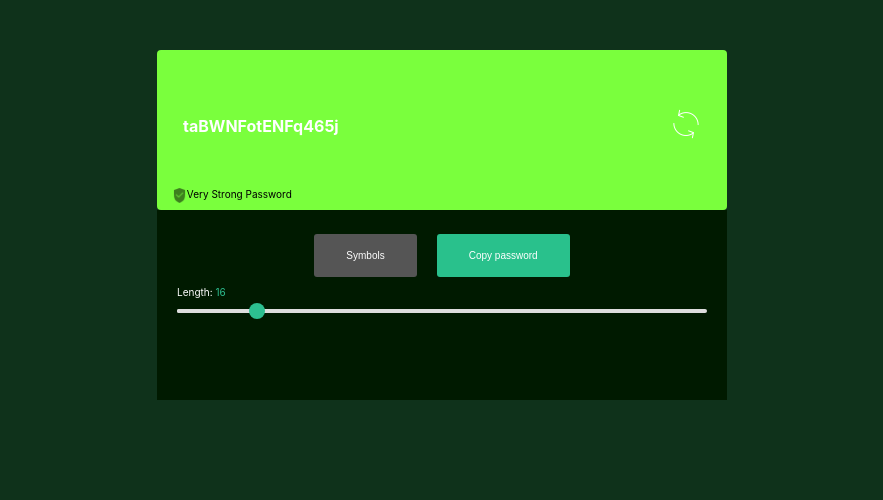
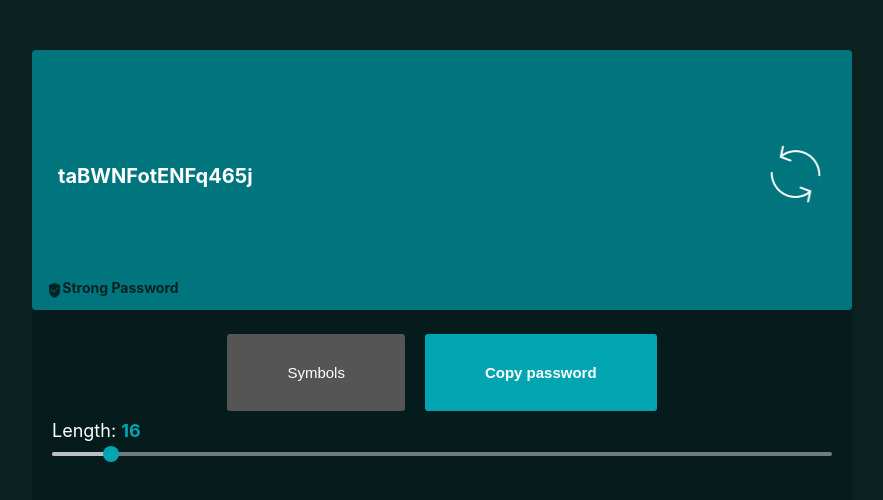
Before and after one commit to avr00/passwordgenerator-react, a React (Create React App) app: page / in a window 1280 px wide. Shown: the top 500 px of the page, without its empty margins (198-1081 px from the left). Built offline with nearby package versions, Linux system fonts and the light colour scheme.

Commit message:
fixed styles

```diff
--- a/src/components/PasswordGenerator.js
+++ b/src/components/PasswordGenerator.js
@@ -9,6 +9,7 @@ import "./Slider.scss";
 import refreshImg from "./images/refresh-btn.png";
 import shield from "./images/shield.png";
 import shielderror from "./images/shielderror.png";
+import "./Toastify.scss";
 
 class PasswordGenerator extends Component {
   state = {
@@ -17,6 +18,18 @@ class PasswordGenerator extends Component {
     specialChar: false,
     copied: false,
     value: 1
+  };
+
+  bgStyle = () => {
+    const length = this.state.length;
+    const bg =
+      length <= 5
+        ? { background: "#60261f" }
+        : length <= 15
+          ? { background: "#4A2600" }
+          : { background: "rgba(10,33,32,1)" };
+    console.log("hi");
+    return bg;
   };
 
   componentDidMount() {
@@ -47,20 +60,20 @@ class PasswordGenerator extends Component {
     const length = this.state.length;
     if (length <= 5) {
       return (
-        <span style={{ background: "red" }}>
-          <img src={shielderror} alt="refresh-btn" /> Weak Password
+        <span style={{ background: "#E6323C" }}>
+          <img src={shielderror} alt="refresh-btn" /> Weak password
         </span>
       );
     } else if (length <= 15) {
       return (
-        <span style={{ background: "orange" }}>
-          <img src={shield} alt="refresh-btn" /> Strong Password
+        <span style={{ background: "#FF7014" }}>
+          <img src={shield} alt="refresh-btn" /> Safe password
         </span>
       );
     } else {
       return (
-        <span style={{ background: "#7aff3d" }}>
-          <img src={shield} alt="refresh-btn" /> Very Strong Password
+        <span style={{ background: "#00757e" }}>
+          <img src={shield} alt="refresh-btn" /> Strong Password
         </span>
       );
     }
@@ -77,15 +90,16 @@ class PasswordGenerator extends Component {
 
   render() {
     return (
-      <div className="wrapper">
+      <div className="bg-color" style={this.bgStyle()}>
+        <div className="wrapper" style={this.bgStyle()}>
           <div
             className="panel"
             style={
               this.state.length <= 5
-              ? { background: "red" }
+                ? { background: "#E6323C" }
                 : this.state.length <= 15
-                ? { background: "orange" }
-                : { background: "#7aff3d" }
+                  ? { background: "#FF7014" }
+                  : { background: "#00757e" }
             }
           >
             <div className="password">
@@ -104,7 +118,7 @@ class PasswordGenerator extends Component {
             <button
               className="btn btn-symbol"
               style={
-              this.state.specialChar ? { border: "1px solid #2dbf90" } : {}
+                this.state.specialChar ? { border: "1.5px solid #00a5b1" } : {}
               }
               onClick={this.handleInputChange}
             >
@@ -120,7 +134,7 @@ class PasswordGenerator extends Component {
               Length: <span>{this.state.length}</span>
             </div>
             <InputRange
-            maxValue={100}
+              maxValue={200}
               minValue={1}
               value={this.state.length}
               onChange={length =>
@@ -134,7 +148,9 @@ class PasswordGenerator extends Component {
               hideProgressBar
               closeOnClick
               pauseOnVisibilityChange
+              pauseOnHover
             />
+          </div>
         </div>
       </div>
     );
--- a/src/components/PasswordGenerator.scss
+++ b/src/components/PasswordGenerator.scss
@@ -1,14 +1,22 @@
 html,
-body {
+body,
+bg-color {
   height: 100%;
-  background: #0f321b;
 }
 body {
   margin: 0;
+  min-height: 100%;
+  height: 100%;
+}
+
+#root,
+.App,
+.bg-color {
+  height: 100%;
 }
 
 .wrapper {
-  width: 70%;
+  width: 100%;
   margin: auto;
   display: flex;
   flex-direction: column;
@@ -21,10 +29,18 @@ body {
   position: relative;
   //background: #269e52 !important;
   width: 100%;
-  max-width: 550px;
-  height: 140px;
+  max-width: 800px;
+  height: 240px;
   border-radius: 4px;
   padding: 10px;
+}
+
+.control {
+  background: rgba(0, 22, 24, 0.5);
+  width: 100%;
+  max-width: 780px;
+  height: 250px;
+  padding: 20px;
 }
 
 .password {
@@ -38,8 +54,8 @@ body {
   display: flex;
   align-items: center;
   justify-content: center;
-  max-width: 300px;
-  min-height: 100px;
+  max-width: 600px;
+  min-height: 200px;
   padding: 1rem;
   word-wrap: break-word;
 
@@ -48,31 +64,25 @@ body {
     word-break: break-all;
     color: white;
     font-weight: bold;
+    font-size: 20px;
   }
 }
 
 .security-check {
   position: absolute;
   bottom: 0px;
-  font-size: 10px;
+  font-size: 14px;
+  font-weight: bold;
   overflow: visible;
   padding-left: 10px;
+  opacity: 0.7;
 
   img {
     margin: -5px;
     padding-right: 2px;
     width: 15px;
     height: auto;
-    opacity: 0.5;
   }
-}
-
-.control {
-  background: #001a00;
-  width: 100%;
-  max-width: 530px;
-  height: 150px;
-  padding: 20px;
 }
 
 .btn {
@@ -80,11 +90,11 @@ body {
   border: none;
   border-radius: 3px;
   color: white;
-  padding: 16px 32px;
+  padding: 30px 60px;
   text-align: center;
   text-decoration: none;
   display: inline-block;
-  font-size: 10px;
+  font-size: 15px;
   margin: 4px 10px;
   transition-duration: 0.4s;
   cursor: pointer;
@@ -99,7 +109,8 @@ body {
 }
 
 .btn-copy {
-  background-color: #29c18c;
+  background-color: #00a5b1;
+  font-weight: bold;
 }
 
 .btn-refresh {
@@ -107,7 +118,7 @@ body {
   text-align: end;
 
   img {
-    width: 20%;
+    width: 40%;
     padding: 15px;
   }
 }
@@ -115,16 +126,18 @@ body {
 .length {
   color: white;
   text-align: start;
-  font-size: 10px;
+  font-size: 18px;
   padding: 5px 0;
 
   span {
-    color: #2dbf90;
+    color: #00a5b1;
+    font-weight: bold;
   }
 }
 
 @media only screen and (max-width: 768px) {
   /* For mobile phones: */
+
   .wrapper {
     margin: 0;
     width: 100%;
@@ -133,6 +146,7 @@ body {
     align-items: center;
     justify-content: center;
     padding-top: 50px;
+    background: rgba(0, 22, 24, 0.8);
   }
 
   .panel {
@@ -146,11 +160,9 @@ body {
 
   .control {
     position: relative;
-    background: #001a00;
     width: 90%;
-    max-width: 530px;
     height: auto;
-    padding: 10px 10px 50px 10px;
+    padding: 20px 10px 50px 10px;
     margin-bottom: 50px;
   }
 
@@ -174,6 +186,7 @@ body {
 
   .btn-copy {
     width: 100%;
+    font-weight: bold;
   }
 
   .btn-refresh {
--- a/src/components/Slider.scss
+++ b/src/components/Slider.scss
@@ -10,7 +10,7 @@
 }
 
 .input-range__slider {
-  background: #2dbf90;
+  background: #00a5b1;
   border: none;
 }
 
@@ -18,11 +18,11 @@
 }
 
 .input-range__track {
-  background: #ddd;
+  background: rgba(221, 221, 221, 0.5)
 }
 
 .input-range__track--active {
-  background: #ddd;
+  background: rgba(221, 221, 221, 0.7)
 }
 
 .input-range__label--value .input-range__label-container {
--- /dev/null
+++ b/src/components/Toastify.scss
@@ -0,0 +1,31 @@
+.Toastify__toast,
+.Toastify__toast--success {
+  background: #555555;
+}
+
+.Toastify__toast-container--top-center {
+  top: 1em;
+  left: 50%;
+  margin-left: -100px;
+}
+
+.Toastify__toast-container {
+  z-index: 9999;
+  position: fixed;
+  padding: 4px;
+  width: 200px;
+  box-sizing: border-box;
+  color: #fff;
+}
+
+@media only screen and (max-width: 768px) {
+  /* For mobile phones: */
+
+  .Toastify__toast-container--top-center {
+    margin-left: -160px;
+  }
+
+  .Toastify__toast-container {
+    width: 320px;
+  }
+}
```
Lines whose indentation alone changed are shown as unchanged.
